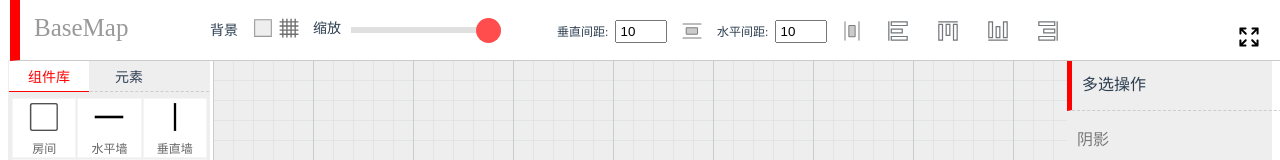
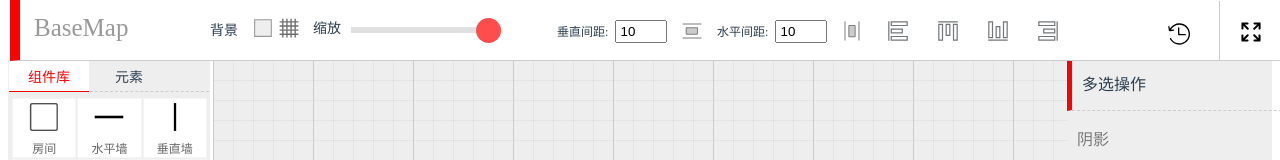
Before and after one commit to bojue/BaseMap, a Vue app: page / in a window 1280 px wide. Shown: the top 160 px of the page. Built offline with nearby package versions, Linux system fonts and the light colour scheme.

Commit message:
fix 全屏时的样式位置

```diff
--- a/src/components/editor-settings.vue
+++ b/src/components/editor-settings.vue
@@ -29,7 +29,20 @@
           <div class="aligin-item" @click="multipleActiveArr.length > 0 && setMultipleState('align', 'r')"><img src="./../assets/icon/align-r.svg" alt="右对齐" title="右对齐"></div>
         </div>
     </div>
-    <div class="aligin-item screen" @click="screen()"><img src="./../assets/icon/screen_full.svg" alt="全屏预览" title="全屏预览"></div>
+    <div class="aligin-item history">
+      <img
+        @click="getHistory()"
+        src="./../assets/icon/history.svg"
+        alt="历史记录"
+        title="历史记录"></div>
+    <div
+      class="aligin-item screen">
+      <img
+        @click="screen()"
+        src="./../assets/icon/screen_full.svg"
+        alt="全屏预览"
+        title="全屏预览"></div>
+
     <!-- <div class="download">
       <span class="title" @click="download">下载</span>
     </div> -->
@@ -225,10 +238,12 @@ export default {
     screen:function() {
       this.$emit('screen')
     },
+    getHistory:function() {
+      console.log('getHistory')
+    },
     download:function() {
       this.$emit('download')
     }
-
   }
 }
 
@@ -306,14 +321,29 @@ export default {
   grid-template-columns:160px 160px 50px 50px 50px 50px;
 }
 .aligin-item  {
+  cursor: pointer;
   position: relative;
   margin-top: 5px;
 }
 .aligin-item.screen {
   z-index: 9999;
+  position: fixed;
+  right: 18px;
+  top: 16px;
+
+}
+.history {
+  z-index: 9999;
   position: absolute;
-  right: 40px;
-  top: 21px;
+  right: 80px;
+  text-align: center;
+  width: 80px;
+  height: 59px;
+  top: -4px;
+  border-right:1px solid #cccccc;
+}
+.history img {
+  margin: 22px;
 }
 .aligin-item label {
     padding: 2px 4px;
```
Also changed, not shown: src/assets/icon/history.svg (added).
